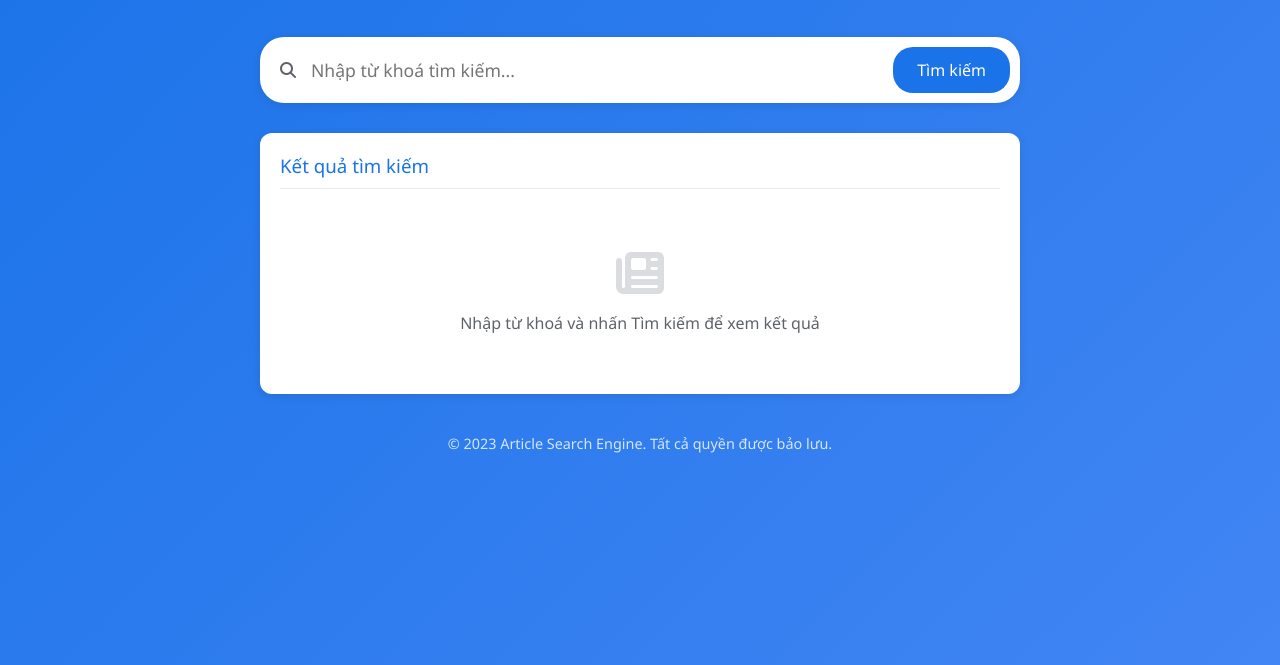
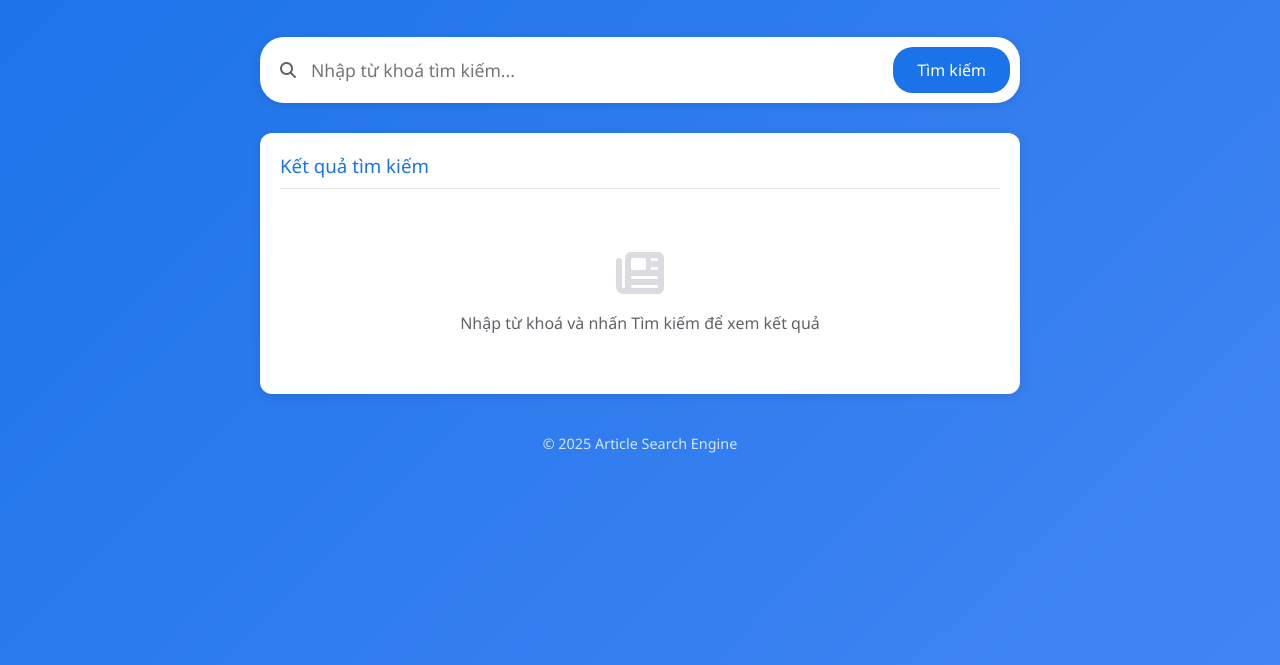
Before and after one commit to VP2802/hnsw-group7, a plain HTML site: page src/templates/index.html in a window 1280 px wide. Shown: the part 135-800 px from the top of the page. Drawn offline with Linux system fonts and the light colour scheme.

Commit message:
Update index.html

```diff
--- a/src/templates/index.html
+++ b/src/templates/index.html
@@ -247,7 +247,7 @@
         </div>
 
         <div class="footer">
-            <p>© 2023 Article Search Engine. Tất cả quyền được bảo lưu.</p>
+            <p>© 2025 Article Search Engine</p>
         </div>
     </div>
 
@@ -323,4 +323,5 @@
         });
     </script>
 </body>
+
 </html>
```
